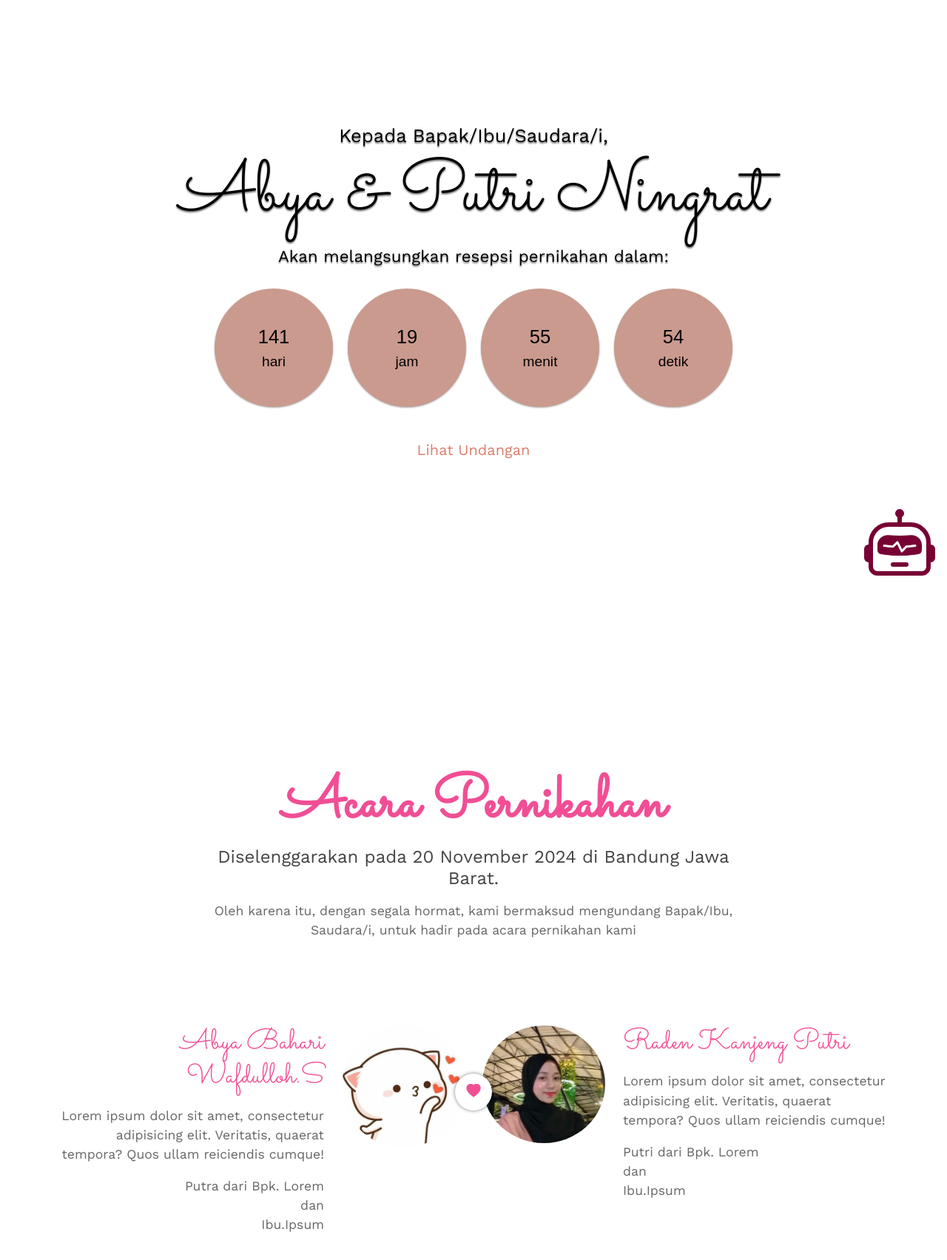
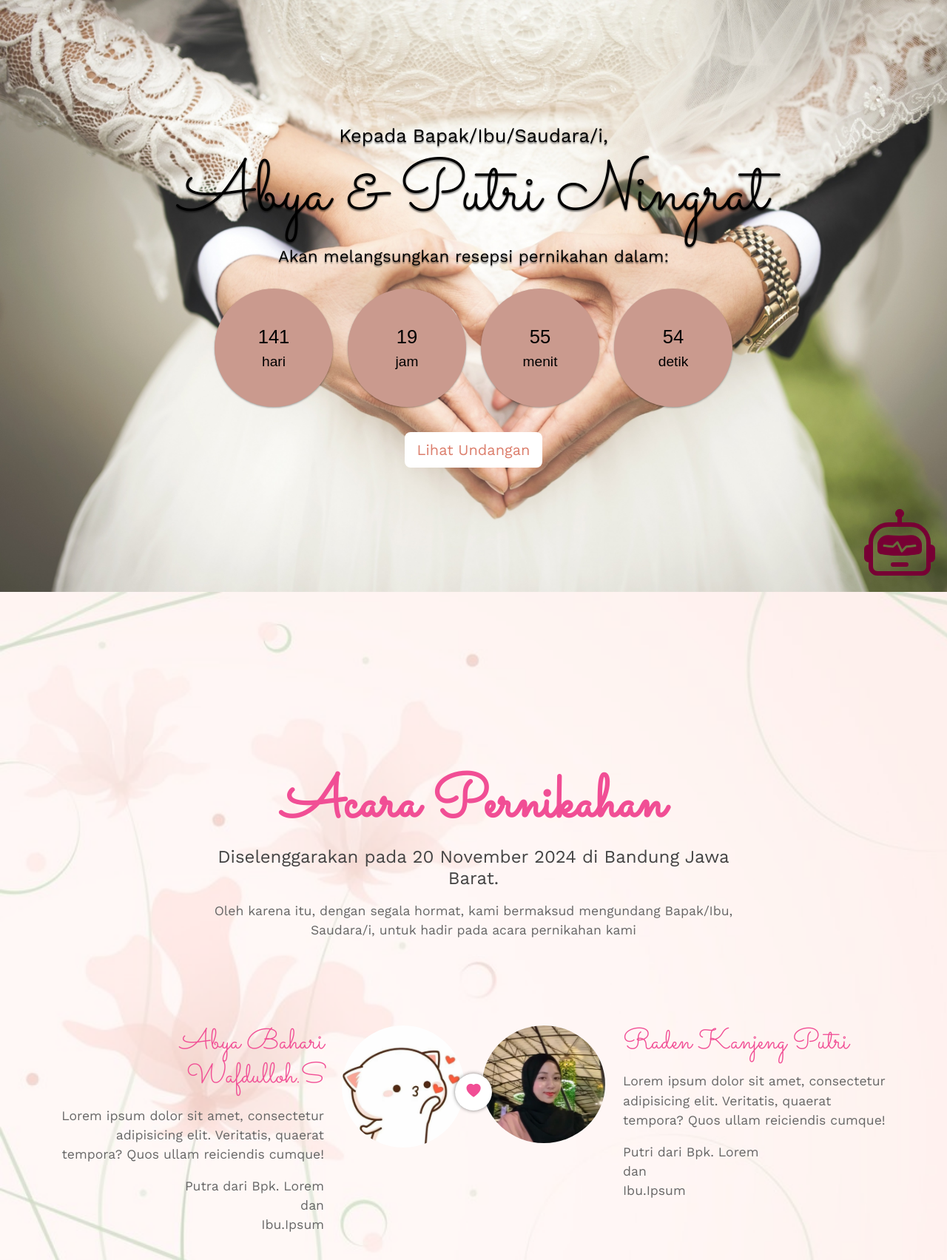
Before and after one commit to abyalax/AI-Vitation-Undangan-Digital, a website: page public/index.html in a window 1280 px wide. Shown: the top 1703 px of the page at 74% size. Drawn offline with nearby package versions, Linux system fonts and the light colour scheme; some packages are replaced by stand-ins of ours; a script that the page names is missing.

Commit message:
Add Documentation for Github

```diff
--- a/public/styles/style.css
+++ b/public/styles/style.css
@@ -24,7 +24,7 @@ body {
     left: 0;
     width: 100%;
     height: 100%;
-    background-image: url(img/prewed.jpg);
+    background-image: url(../img/prewed.jpg);
     background-size: cover;
     background-position: center;
     z-index: -1;
@@ -96,7 +96,7 @@ body {
 
 
 .home {
-    background-image: url(img/florapattern.png);
+    background-image: url(../img/florapattern.png);
     background-size: cover;
     min-height: 100vh;
     padding-top: 15rem;
```
Also changed, not shown: README.md (added), 1 other file.
